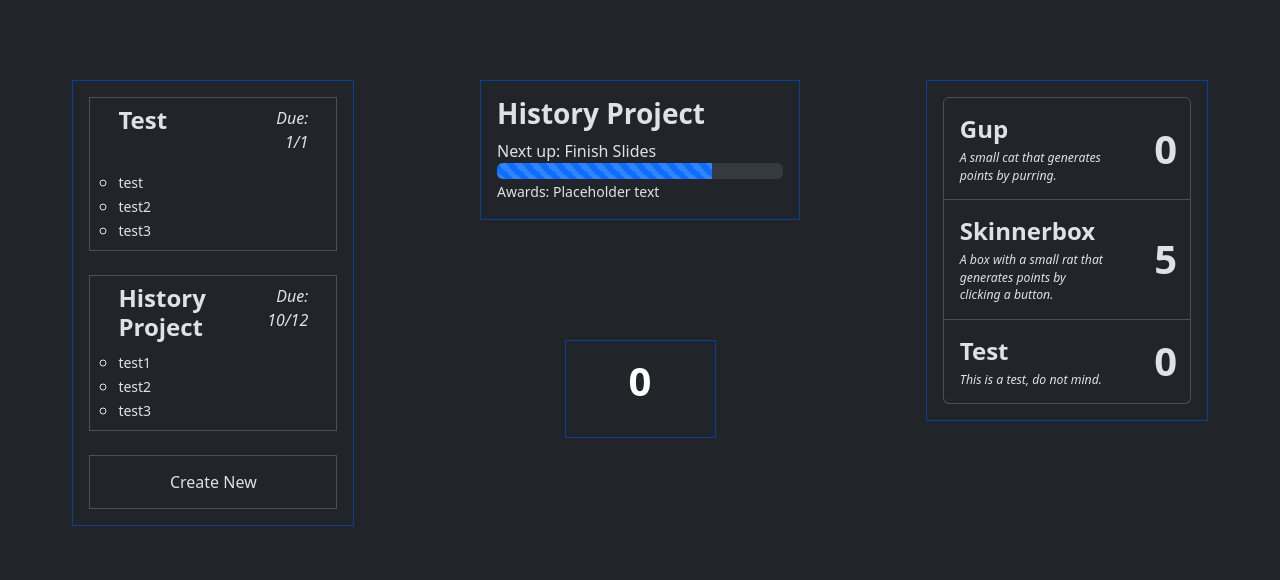
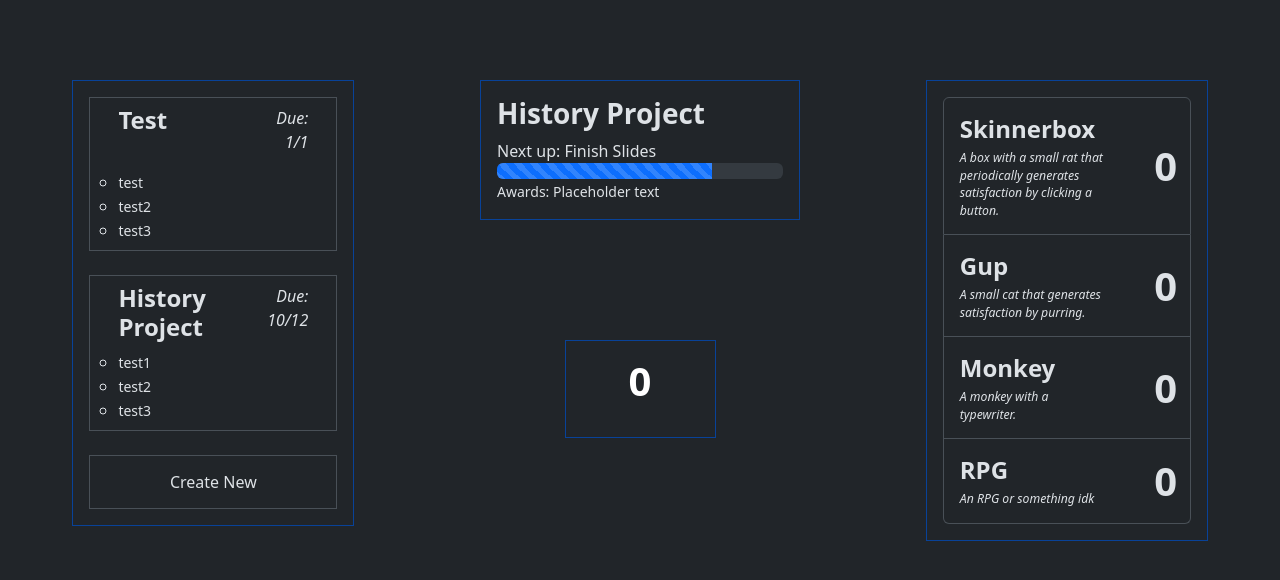
Before and after one commit to UntitledHam/sidequest, a Flask app: page / in a window 1280 px wide. Shown: the top 580 px of the page. Run offline with Flask 3, Linux system fonts and the light colour scheme; the visitor is signed in with stand-in values (Sample User, id 1); data comes from the database, SQL or seed files in the repository.

Commit message:
Buildings now are dynamic

```diff
--- a/app/routes.py
+++ b/app/routes.py
@@ -1,12 +1,13 @@
-from datetime import datetime, timezone, date
+import json
+from datetime import date, datetime, timezone
 from urllib.parse import urlsplit
-from flask import render_template, flash, url_for, redirect, request
-from flask_login import login_user, logout_user, current_user, login_required
 
-import json
+from flask import flash, redirect, render_template, request, url_for
+from flask_login import current_user, login_required, login_user, logout_user
+
 from app import app, db
+from app.forms import Login, Register
 from app.models import User
-from app.forms import Login, Register
 
 
 def generate_new_save():
@@ -20,16 +21,16 @@
         db.session.commit()
 
 
-@app.route('/logout')
+@app.route("/logout")
 def logout():
     logout_user()
-    return redirect(url_for('index'))
+    return redirect(url_for("index"))
 
 
 @app.route("/register", methods=["GET", "POST"])
 def register():
     if current_user.is_authenticated:
-        return redirect(url_for('index'))
+        return redirect(url_for("index"))
     form = Register()
     if form.validate_on_submit():
         user = User(username=form.username.data, email=form.email.data, save=generate_new_save())
@@ -39,23 +40,23 @@
         login_user(user, remember=True)
         flash(f"Registered: {user.username}")
         return redirect(url_for("index"))
-    return render_template('register.html', title='Register', form=form)
+    return render_template("register.html", title="Register", form=form)
 
 
 @app.route("/login", methods=["GET", "POST"])
 def login():
     if current_user.is_authenticated:
-        return redirect(url_for('index'))
+        return redirect(url_for("index"))
     form = Login()
     if form.validate_on_submit():
         user = db.session.query(User).where(User.username == form.username.data).first()
         if user is None or not user.check_password(form.password.data):
-            flash('Invalid username or password')
-            return redirect(url_for('login'))
+            flash("Invalid username or password")
+            return redirect(url_for("login"))
         login_user(user, remember=True)
-        next_page = request.args.get('next')
-        if not next_page or urlsplit(next_page).netloc != '':
-            next_page = url_for('index')
+        next_page = request.args.get("next")
+        if not next_page or urlsplit(next_page).netloc != "":
+            next_page = url_for("index")
         return redirect(next_page)
     return render_template("login.html", title="Log in", form=form)
 
@@ -65,45 +66,26 @@
 def index():
     if not current_user.is_authenticated:
         return redirect(url_for("login"))
-    buildings = [
-        {
-            "name": "Gup",
-            "description": "A small cat that generates points by purring.",
-            "amount": 0
-        },
-        {
-            "name": "Skinnerbox",
-            "description": "A box with a small rat that generates points by clicking a button.",
-            "amount": 5
-        },
-        {
-            "name": "Test",
-            "description": "This is a test, do not mind.",
-            "amount": 0
-        }
-    ]
+
+    with open("buildings.json", "r") as f:
+        buildings = json.load(f)
 
     tasks = [
-        {
-            "name": "Test",
-            "due_date": "1/1",
-            "steps": [
-                "test",
-                "test2",
-                "test3"
-            ]
-        },
+        {"name": "Test", "due_date": "1/1", "steps": ["test", "test2", "test3"]},
         {
             "name": "History Project",
             "due_date": "10/12",
-            "steps": [
-                "test1",
-                "test2",
-                "test3"
-            ]
-        }
+            "steps": ["test1", "test2", "test3"],
+        },
     ]
+
     return render_template("home.html", title="Home", tasks=tasks, buildings=buildings)
+
+
+@app.route("/getbuildingjson", methods=["GET", "POST"])
+def getBuildingData():
+    with open("buildings.json", "r") as f:
+        return json.load(f)
 
 
 @app.errorhandler(404)
--- a/app/static/scripts/gamelogic.js
+++ b/app/static/scripts/gamelogic.js
@@ -2,7 +2,10 @@
 import { Save } from "./save.js";
 import {monkey} from './monkeys.js';
 import {RPG} from './RPG.js';
+import { building } from './building.js';
+import { fetchJson } from './jsonUtils.js';
 
+let buildingJson;
 
 let buildings = new Map();
 
@@ -206,7 +209,7 @@
   else {
     points = 0;
   }
-  const buildingKeys = ["skinnerbox", "monkey", "rpg"]
+  const buildingKeys = ["gup", "skinnerbox", "monkey", "rpg"]
 
   if (!save.data.hasOwnProperty("buildings")) { save.data.buildings = {}; }
   buildingKeys.forEach(buildingKey => {
@@ -218,10 +221,22 @@
   buildings.set("skinnerbox", new skinnerBox(save.data.buildings.skinnerbox.amount, 1));
   buildings.set("monkey", new monkey(save.data.buildings.monkey.amount, 100));
   buildings.set("rpg", new RPG(save.data.buildings.rpg.amount, 500));
+  await loadBuildingCounts();
+}
+
+async function loadBuildingCounts() {
+  const buildingElements = document.querySelectorAll(".building");
+
+  buildingElements.forEach(element => {
+    const amountElement = element.querySelector(".building-amount")
+    const buildingId = element.getAttribute("id");
+    amountElement.innerText = save.data.buildings[buildingId].amount;
+  });
 }
 
 async function startup() {
   // Load the save
+  buildingJson = await fetchJson("/getbuildingjson")
   await loadSave();
   // Start the gameloop.
   requestAnimationFrame(gameLoop);
--- a/app/templates/building.html
+++ b/app/templates/building.html
@@ -1,16 +1,16 @@
-{% macro building(name, description, amount) %}
-<a id="gup" class="list-group-item list-group-item-action py-3 lh-sm user-select-none">
+{% macro building(name, description) %}
+<a id="{{name.lower().replace(" ", "-") }}" class="list-group-item list-group-item-action py-3 lh-sm user-select-none building">
   <div class="row">
     <div class="col-sm-10">
       <div class="mb-1 text-start">
-        <strong class="fs-4">{{ name }}</strong>
+        <strong class="fs-4 building-name">{{ name }}</strong>
       </div>
-      <div class="col-10 small fst-italic">
+      <div class="col-10 small fst-italic building-description">
         <small>{{ description }}</small>
       </div>
     </div>
     <div class="col-sm-2 fs-1 d-flex align-items-center justify-content-center">
-      <strong id="{{ name.lower().replace(" ", "-") }}-amount">{{ amount }}</strong>
+      <strong class="building-amount" id="{{ name.lower().replace(" ", "-") }}-amount">0</strong>
     </div>
   </div>
 </a>
--- a/app/templates/home.html
+++ b/app/templates/home.html
@@ -44,8 +44,8 @@
         <div class="border border-primary-subtle p-3 text-start mx-auto" style="width: 70%">
           <div class="list-group scrollarea mx-auto" style="width:100%;">
             <!-- Insert list elements here -->
-            {% for building in buildings %}
-              {{ b.building(building.name, building.description, building.amount) }}
+            {% for building in buildings.values() %}
+              {{ b.building(building.name, building.description) }}
             {% endfor %}
           </div>
         </div>
--- /dev/null
+++ b/buildings.json
@@ -0,0 +1,26 @@
+{
+  "skinnerbox": {
+    "name": "Skinnerbox",
+    "description": "A box with a small rat that periodically generates satisfaction by clicking a button.",
+    "complexDescription": "10% chance every second to generate 1 satisfaction.",
+    "baseCost": 1
+  },
+  "gup": {
+    "name": "Gup",
+    "description": "A small cat that generates satisfaction by purring.",
+    "complexDescription": "Generates 1 satisfaction per second.",
+    "baseCost": 100
+  },
+  "monkey": {
+    "name": "Monkey",
+    "description": "A monkey with a typewriter.",
+    "complexDescription": "todo",
+    "baseCost": 1000
+  },
+  "rpg": {
+    "name": "RPG",
+    "description": "An RPG or something idk",
+    "complexDescription": "todo",
+    "baseCost": 5000
+  }
+}
```
